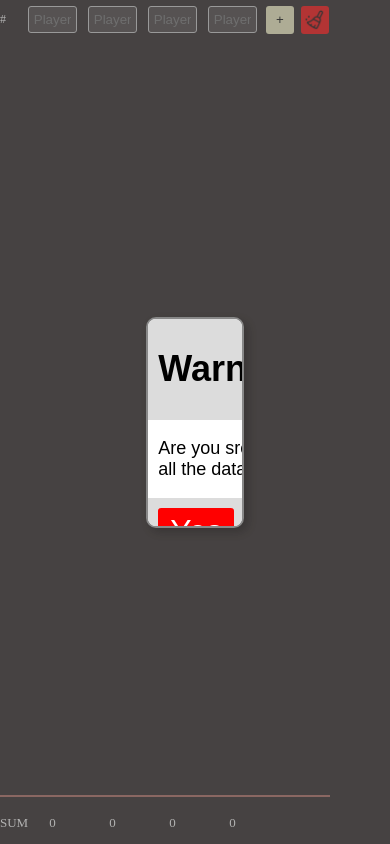
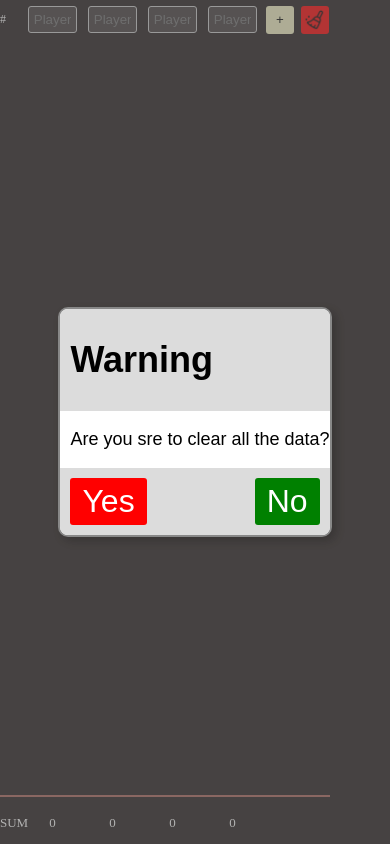
Before and after one commit to Potassium-chromate/tiny_app, a React (Vite) app: page / in a window 390 px wide. Both pictures are taken after a click on the picture 315 px from the left and 19 px from the top of the page. Built offline with nearby package versions, Linux system fonts and the light colour scheme.

Commit message:
Fix the display problem for mobile devise
Update Modal.css

```diff
--- a/src/Modal.css
+++ b/src/Modal.css
@@ -15,7 +15,9 @@
 .modal_main {
     background-color: white;
     height: 25vh;
+    min-height: fit-content;
     width: 25vw;
+    min-width: fit-content;
     border-radius: 10px;
     border: 2px solid #888; /* Add a subtle border */
     box-shadow: 4px 4px 10px rgba(0, 0, 0, 0.2); /* Add shadow for depth */
```
